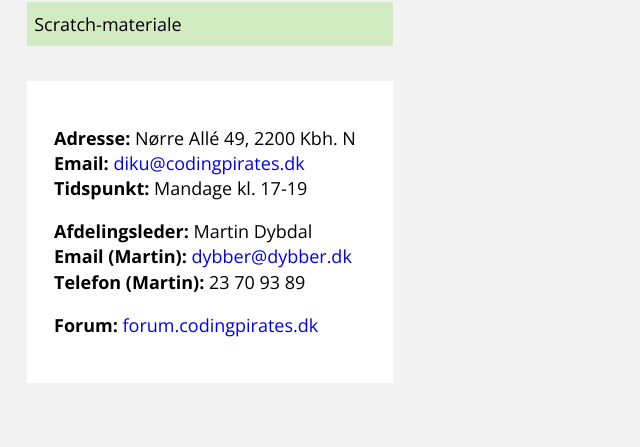
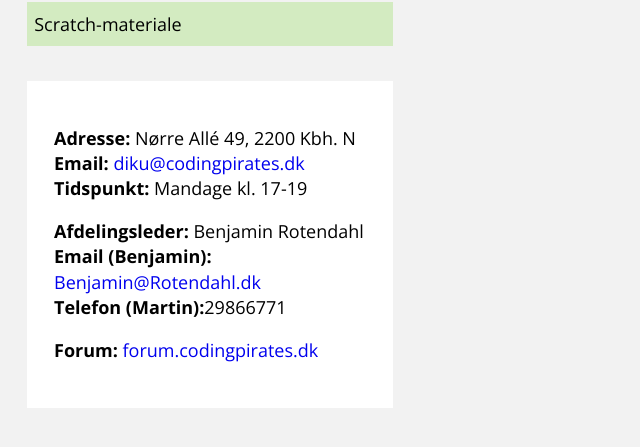
Before and after one commit to dybber/diku.codingpirates.dk, a Jekyll site: the page built from docs/kort.md, in a window 1280 px wide. Shown: the part 800-1247 px from the top of the page, without its empty margins (0-640 px from the left). Built offline with Jekyll 4.4.1, drawn with Linux system fonts in a browser that asks for light colours; before the commit the page ends 1222 px from its top, so only the background shows below that.

Commit message:
Updated site

```diff
--- a/docs/_layouts/default.html
+++ b/docs/_layouts/default.html
@@ -49,9 +49,9 @@
             <strong>Tidspunkt:</strong> Mandage kl. 17-19
           </p>
           <p>
-            <strong>Afdelingsleder:</strong> Martin Dybdal<br />
-            <strong>Email (Martin):</strong> <a href="mailto:dybber@dybber.dk">dybber@dybber.dk</a><br />
-            <strong>Telefon (Martin):</strong> 23 70 93 89<br />
+            <strong>Afdelingsleder:</strong> Benjamin Rotendahl<br />
+            <strong>Email (Benjamin):</strong> <a href="mailto:dybber@dybber.dk">Benjamin@Rotendahl.dk</a><br />
+            <strong>Telefon (Martin):</strong>29866771<br />
           </p>
           <p>
             <strong>Forum:</strong> <a href="http://forum.codingpirates.dk">forum.codingpirates.dk</a>
```
Also changed, not shown: docs/_posts/2017-4-25-Forårsafslutning.md (added, +31 -0 lines).
